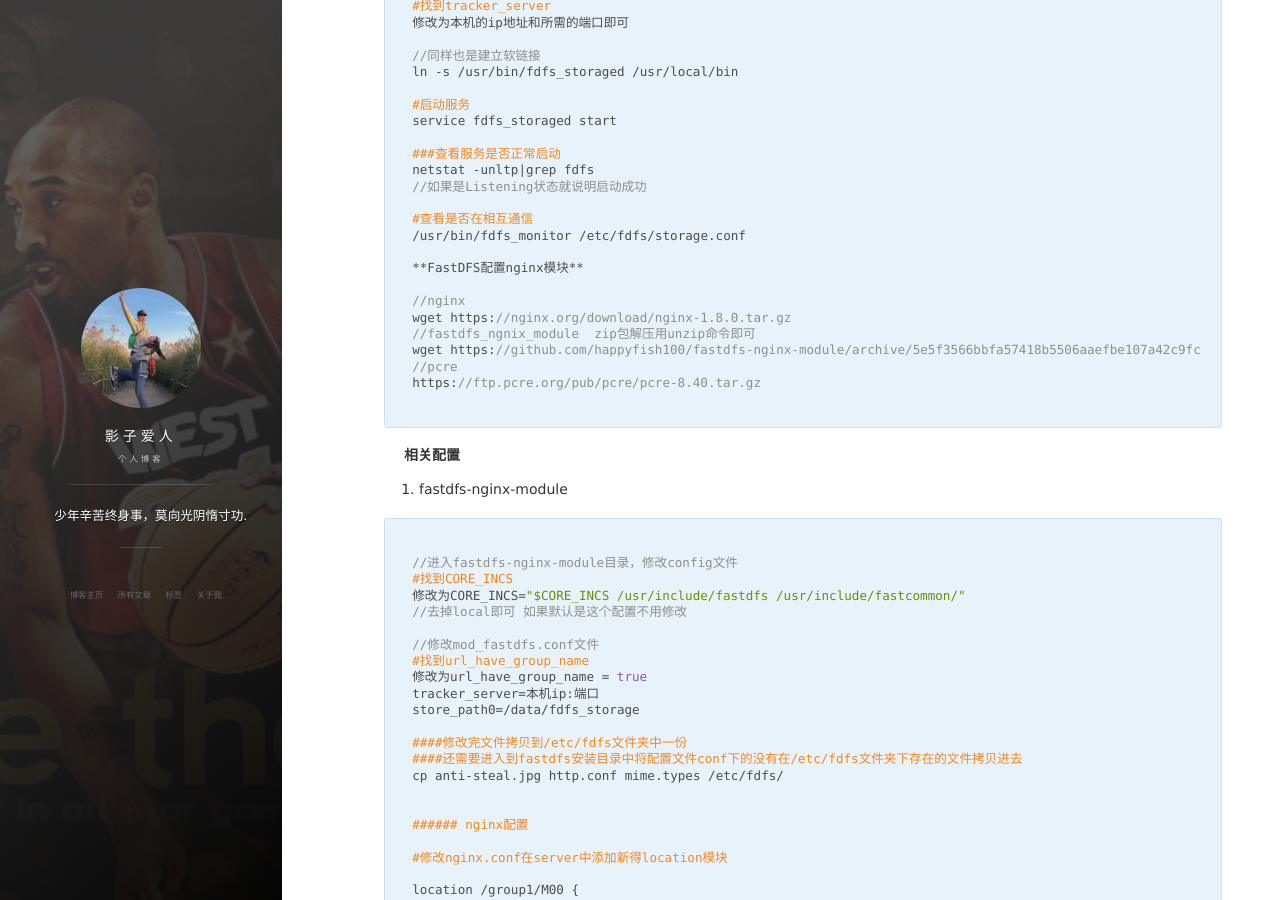
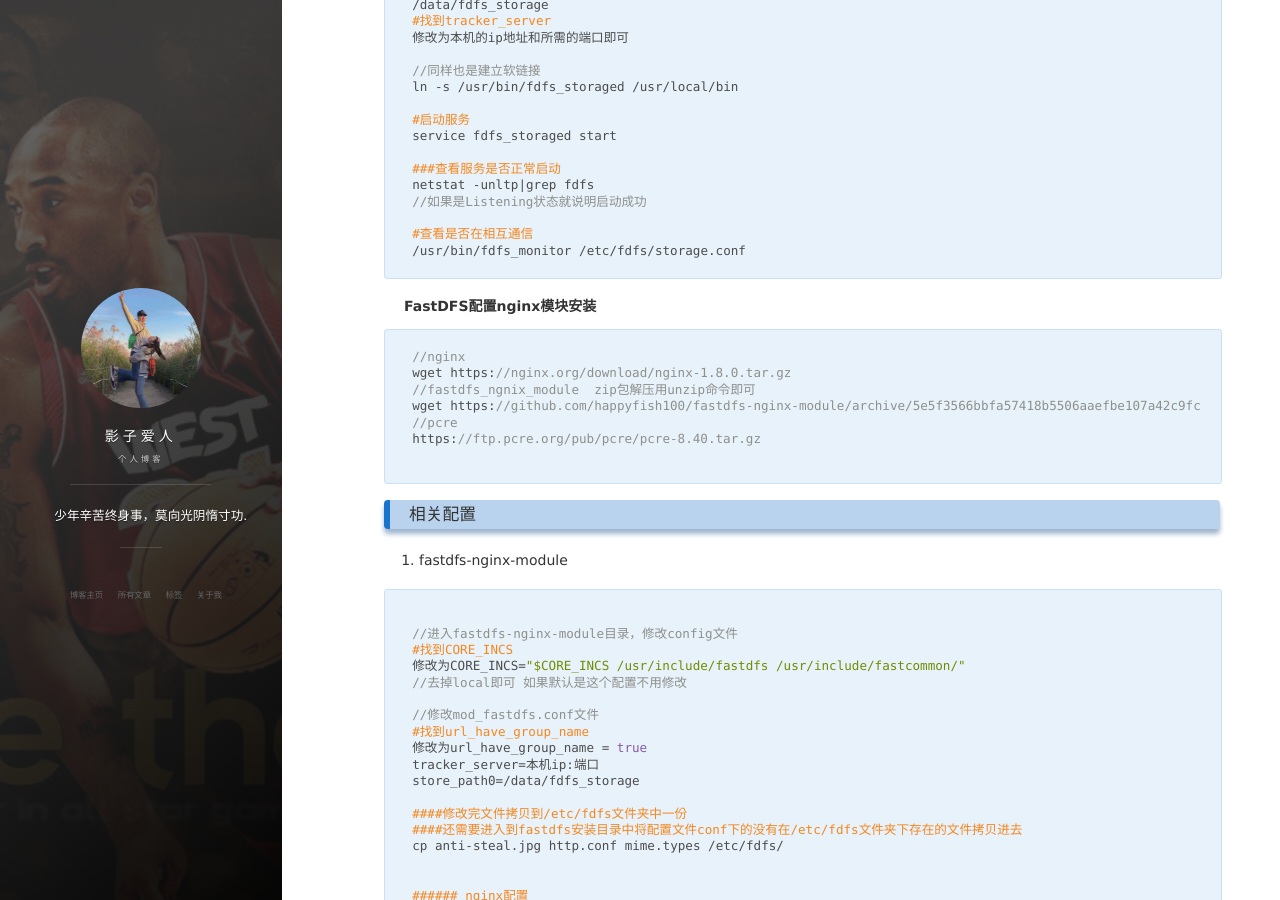
Before and after one commit to zwjunhui/personblog, a Jekyll site: the page built from _posts/2019-06-14-fastDfs.md, in a window 1280 px wide and 900 px high, scrolled down 1218 px. Built offline with Jekyll 4.4.1, drawn with Linux system fonts in a browser that asks for light colours; nearby versions of some CDN libraries; comment, search, counter and statistics services are not loaded.

Commit message:
Update 2019-06-14-fastDfs.md

````diff
--- a/_posts/2019-06-14-fastDfs.md
+++ b/_posts/2019-06-14-fastDfs.md
@@ -36,7 +36,7 @@ yum -y install zlib zlib-devel pcre pcre-devel gcc gcc-c++ openssl openssl-devel
 2. mkdir -p /data/fdfs_tracker
 3. mkdir -p /data/client
 
-**相关配置**
+### 相关配置
 
 ```javascript
 #####  tracker服务的配置
@@ -80,9 +80,11 @@ netstat -unltp|grep fdfs
 
 #查看是否在相互通信
 /usr/bin/fdfs_monitor /etc/fdfs/storage.conf
+```
 
-**FastDFS配置nginx模块**
+**FastDFS配置nginx模块安装**
 
+```javascript
 //nginx
 wget https://nginx.org/download/nginx-1.8.0.tar.gz
 //fastdfs_ngnix_module  zip包解压用unzip命令即可
@@ -92,7 +94,7 @@ https://ftp.pcre.org/pub/pcre/pcre-8.40.tar.gz
 
 ```
 
-**相关配置**
+### 相关配置
 1. fastdfs-nginx-module
 
 
````
